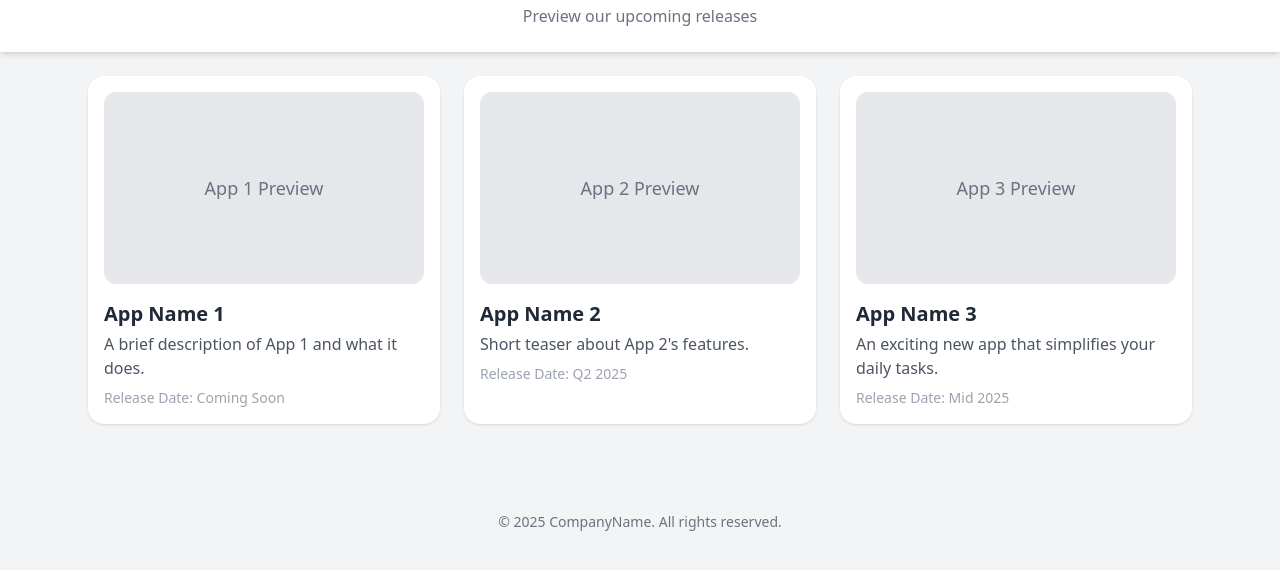
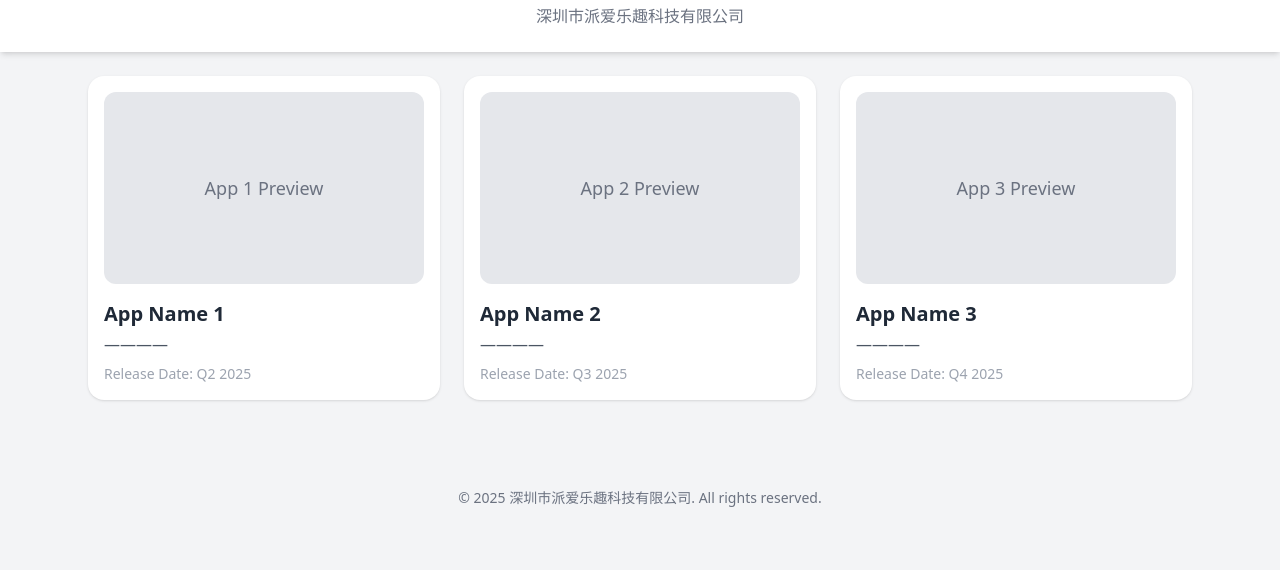
Before and after one commit to wudihua/wudihua.github.io, a plain HTML site: page index.html in a window 1280 px wide. Shown: the part 64-634 px from the top of the page. Drawn offline with nearby package versions, Linux system fonts and the light colour scheme.

Commit message:
Update index.html 新增公司名称

```diff
--- a/index.html
+++ b/index.html
@@ -3,14 +3,14 @@
 <head>
   <meta charset="UTF-8" />
   <meta name="viewport" content="width=device-width, initial-scale=1.0" />
-  <title>Upcoming App Gallery</title>
+  <title>深圳市派爱乐趣科技有限公司</title>
   <script src="https://cdn.tailwindcss.com"></script>
 </head>
 <body class="bg-gray-100 text-gray-800 font-sans">
 
   <header class="bg-white shadow-md p-6">
     <h1 class="text-3xl font-bold text-center">🚀 Upcoming Apps Gallery</h1>
-    <p class="text-center text-gray-500 mt-2">Preview our upcoming releases</p>
+    <p class="text-center text-gray-500 mt-2">深圳市派爱乐趣科技有限公司</p>
   </header>
 
   <main class="max-w-6xl mx-auto p-6">
@@ -22,8 +22,8 @@
           <span class="text-lg font-medium">App 1 Preview</span>
         </div>
         <h2 class="text-xl font-semibold">App Name 1</h2>
-        <p class="text-gray-600 mt-1">A brief description of App 1 and what it does.</p>
-        <p class="mt-2 text-sm text-gray-400">Release Date: Coming Soon</p>
+        <p class="text-gray-600 mt-1">————</p>
+        <p class="mt-2 text-sm text-gray-400">Release Date: Q2 2025</p>
       </div>
 
       <!-- App 2 -->
@@ -32,8 +32,8 @@
           <span class="text-lg font-medium">App 2 Preview</span>
         </div>
         <h2 class="text-xl font-semibold">App Name 2</h2>
-        <p class="text-gray-600 mt-1">Short teaser about App 2's features.</p>
-        <p class="mt-2 text-sm text-gray-400">Release Date: Q2 2025</p>
+        <p class="text-gray-600 mt-1">————</p>
+        <p class="mt-2 text-sm text-gray-400">Release Date: Q3 2025</p>
       </div>
 
       <!-- More cards -->
@@ -42,15 +42,15 @@
           <span class="text-lg font-medium">App 3 Preview</span>
         </div>
         <h2 class="text-xl font-semibold">App Name 3</h2>
-        <p class="text-gray-600 mt-1">An exciting new app that simplifies your daily tasks.</p>
-        <p class="mt-2 text-sm text-gray-400">Release Date: Mid 2025</p>
+        <p class="text-gray-600 mt-1">————</p>
+        <p class="mt-2 text-sm text-gray-400">Release Date: Q4 2025</p>
       </div>
 
     </div>
   </main>
 
   <footer class="text-center text-gray-500 text-sm mt-12 p-4">
-    &copy; 2025 CompanyName. All rights reserved.
+    &copy; 2025 深圳市派爱乐趣科技有限公司. All rights reserved.
   </footer>
 
 </body>
```
